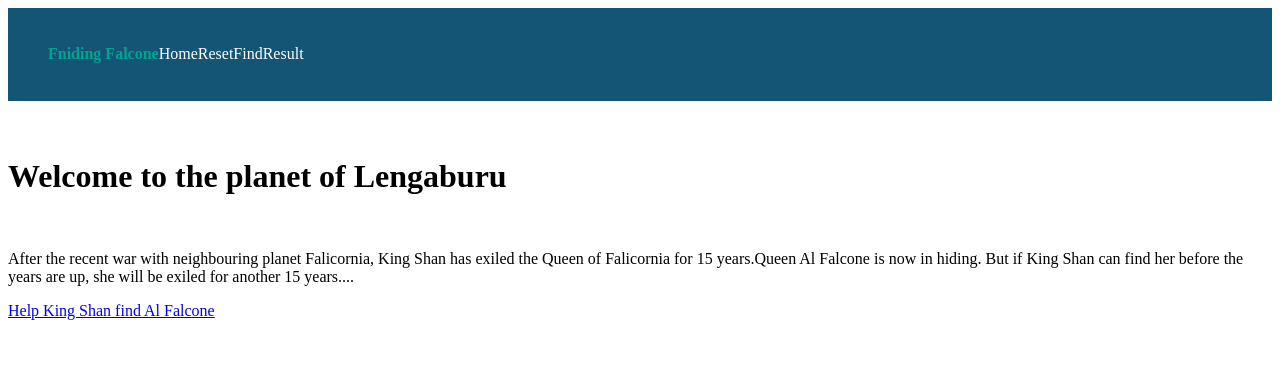
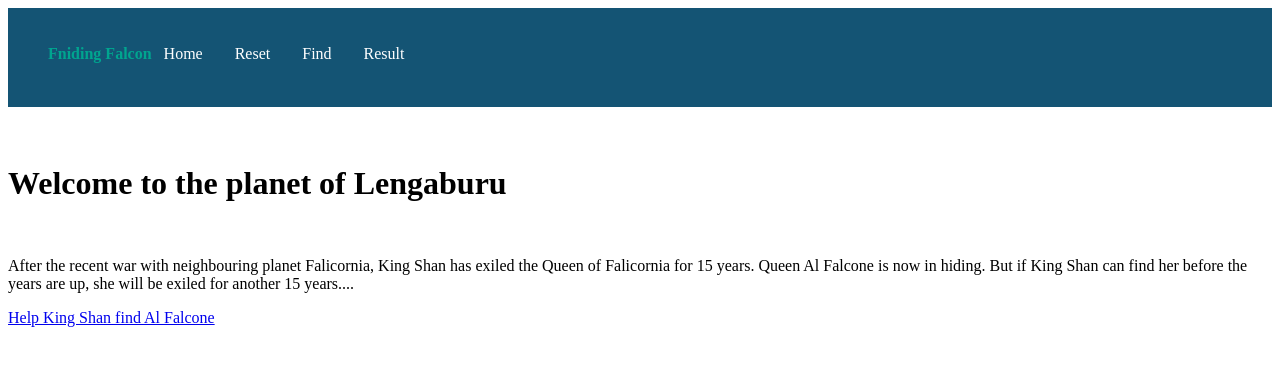
Before and after one commit to rajendra-patel/angular-finding-falcone, an Angular app: page /home in a window 1280 px wide. Shown: the top 366 px of the page. Built offline with nearby package versions, Linux system fonts and the light colour scheme.

Commit message:
css changes

```diff
--- a/src/app/components/header/header.component.css
+++ b/src/app/components/header/header.component.css
@@ -13,8 +13,8 @@
   text-decoration: none;
   display: block;
   white-space: nowrap;
-  margin: 0;
-  padding: 0;
+  margin: 2px 2px 12px 2px;
+  padding: 2px 2px 12px 2px;
   list-style: none;
   width: 100%;
   text-align: right;
@@ -25,17 +25,20 @@
 }
 
 .navigation-main ul {
-  margin: 0;
+  margin: 5px;
   padding: 0;
   list-style: none;
   position: absolute;
-  left: -999em;
+  /* left: -999em; */
   background-color: #145474;
 }
 
 .navigation-main li {
   display: inline-block;
   position: relative;
+  align-content: right;
+  margin: 2px 12px 2px 0px;
+  padding: 2px 12px 2px 0px;
   text-align: right;
 }
 .navigation-main h4 {
--- a/src/app/components/header/header.component.html
+++ b/src/app/components/header/header.component.html
@@ -12,7 +12,7 @@
 <header class="header">
   <nav class="nav">
     <ul class="navigation-main">
-      <h4>Fniding Falcone</h4>
+      <h4>Fniding Falcon</h4>
       <li class="current-menu-item"><a routerLink="home">Home</a></li>
       <li class=""><a routerLink="home">Reset</a></li>
       <li><a routerLink="findfalcon">Find</a></li>
--- a/src/app/components/home/home.component.html
+++ b/src/app/components/home/home.component.html
@@ -9,7 +9,8 @@
               <p>
                   After the recent war with neighbouring planet Falicornia, King Shan has exiled the Queen of
                   Falicornia for
-                  15 years.Queen Al Falcone is now in hiding. But if King Shan can find her before the years are up,
+                  15 years. Queen Al Falcone is now in hiding.
+                  But if King Shan can find her before the years are up,
                   she will
                   be exiled for another 15 years....
               </p>
```
